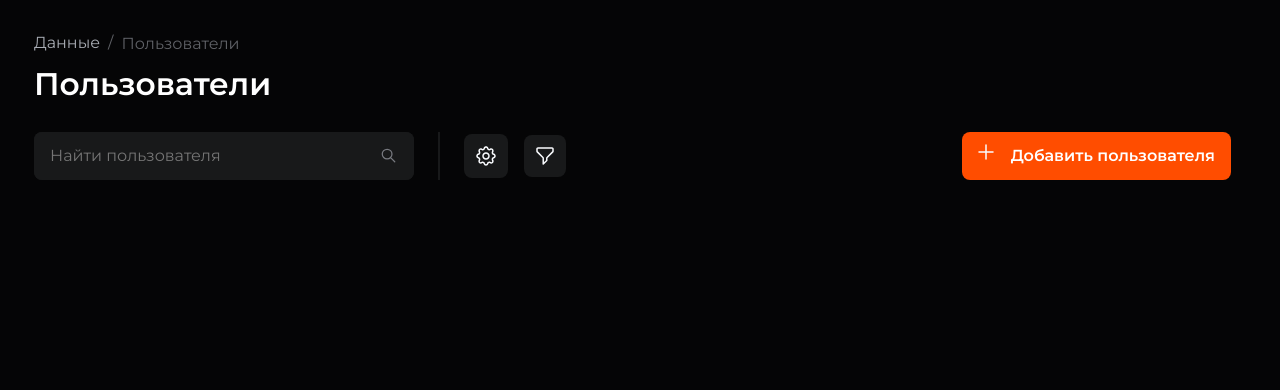
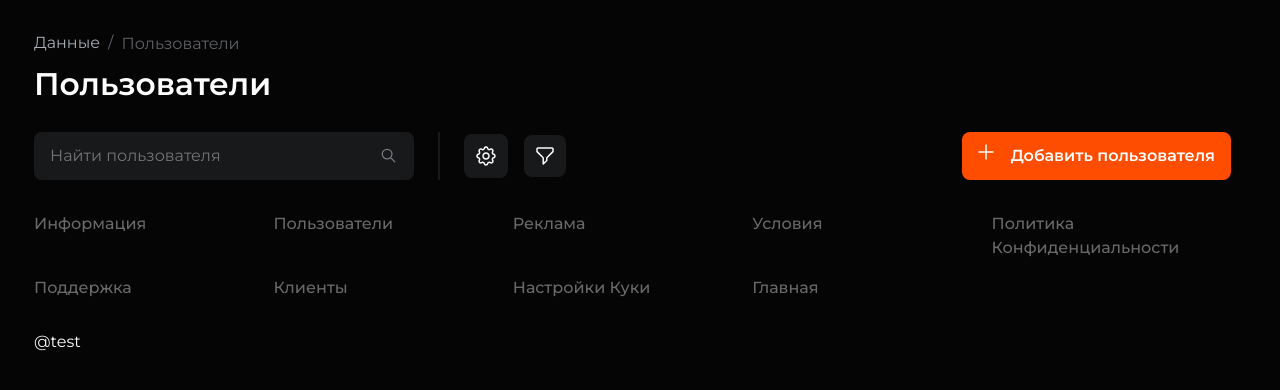
Before and after one commit to AlexsandrZolotarev/UsersTable, a React (Vite) app: page / in a window 1280 px wide. Shown: the top 390 px of the page. Built offline with nearby package versions, Linux system fonts and the light colour scheme.

Commit message:
feat(Footer): add markup and styles

```diff
--- a/src/app/App.tsx
+++ b/src/app/App.tsx
@@ -1,12 +1,14 @@
 import Breadcrumbs from './components/Breadcrumbs/Breadcrumbs';
+import Footer from './components/Footer/Footer';
 import Toolbar from './components/Toolbar/Toolbar';
 import './styles/main.scss';
 function App() {
   return (
-    <main>
+    <>
       <header className="header container">
         <Breadcrumbs />
       </header>
+      <main>
         <section aria-labelledby="users" className="users">
           <div className="users__main">
             <div className="users__body">
@@ -23,9 +25,9 @@ function App() {
             </div>
           </div>
         </section>
-
-      {/* <Footer/> */}
       </main>
+      <Footer />
+    </>
   );
 }
 
--- a/src/app/components/Footer/Footer.tsx
+++ b/src/app/components/Footer/Footer.tsx
@@ -1,5 +1,44 @@
 function Footer() {
-  return <footer>Footer</footer>;
+  return (
+    <footer className="footer">
+      <div className="footer__inner container">
+        <nav className="footer__body" aria-label="Ссылки футера">
+          <ul className="footer__list">
+            <li className="footer__item">
+              <a href="#">Информация</a>
+            </li>
+            <li className="footer__item">
+              <a href="#">Пользователи</a>
+            </li>
+            <li className="footer__item">
+              <a href="#">Реклама</a>
+            </li>
+            <li className="footer__item">
+              <a href="#">Условия</a>
+            </li>
+            <li className="footer__item">
+              <a href="#">Политика Конфиденциальности</a>
+            </li>
+            <li className="footer__item">
+              <a href="#">Поддержка</a>
+            </li>
+            <li className="footer__item">
+              <a href="#">Клиенты</a>
+            </li>
+            <li className="footer__item">
+              <a href="#">Настройки Куки</a>
+            </li>
+            <li className="footer__item">
+              <a href="#">Главная</a>
+            </li>
+          </ul>
+        </nav>
+        <div className="footer__extra">
+          <div className="footer__copyright">@test</div>
+        </div>
+      </div>
+    </footer>
+  );
 }
 
 export default Footer;
--- /dev/null
+++ b/src/app/styles/blocks/Footer/_footer.scss
@@ -0,0 +1,34 @@
+@use '../../helpers' as *;
+
+.footer {
+  margin-top: rem(32);
+  &__inner {
+    display: flex;
+    flex-direction: column;
+    gap: rem(32);
+  }
+
+  &__body {
+  }
+
+  &__list {
+    display: grid;
+    grid-template-columns: repeat(5, 1fr);
+    row-gap: rem(16);
+  }
+
+  &__item {
+    a {
+      text-decoration: none;
+      font-weight: 500;
+      line-height: 1.5;
+      color: rgba(255, 255, 255, 0.4);
+    }
+  }
+
+  &__extra {
+  }
+
+  &__copyright {
+  }
+}
--- a/src/app/styles/main.css
+++ b/src/app/styles/main.css
@@ -376,4 +376,24 @@ a[class] {
   color: white;
 }
 
+.footer {
+  margin-top: 2rem;
+}
+.footer__inner {
+  display: flex;
+  flex-direction: column;
+  gap: 2rem;
+}
+.footer__list {
+  display: grid;
+  grid-template-columns: repeat(5, 1fr);
+  row-gap: 1rem;
+}
+.footer__item a {
+  text-decoration: none;
+  font-weight: 500;
+  line-height: 1.5;
+  color: rgba(255, 255, 255, 0.4);
+}
+
 /*# sourceMappingURL=main.css.map */
--- a/src/app/styles/main.scss
+++ b/src/app/styles/main.scss
@@ -9,3 +9,4 @@
 @use './blocks/users/users';
 
 @use './blocks/toolbar/toolbar';
+@use './blocks/footer/footer';
```
Also changed, not shown: 1 other file (tests, documents, lock files or other folders). Lines whose indentation alone changed are shown as unchanged.
